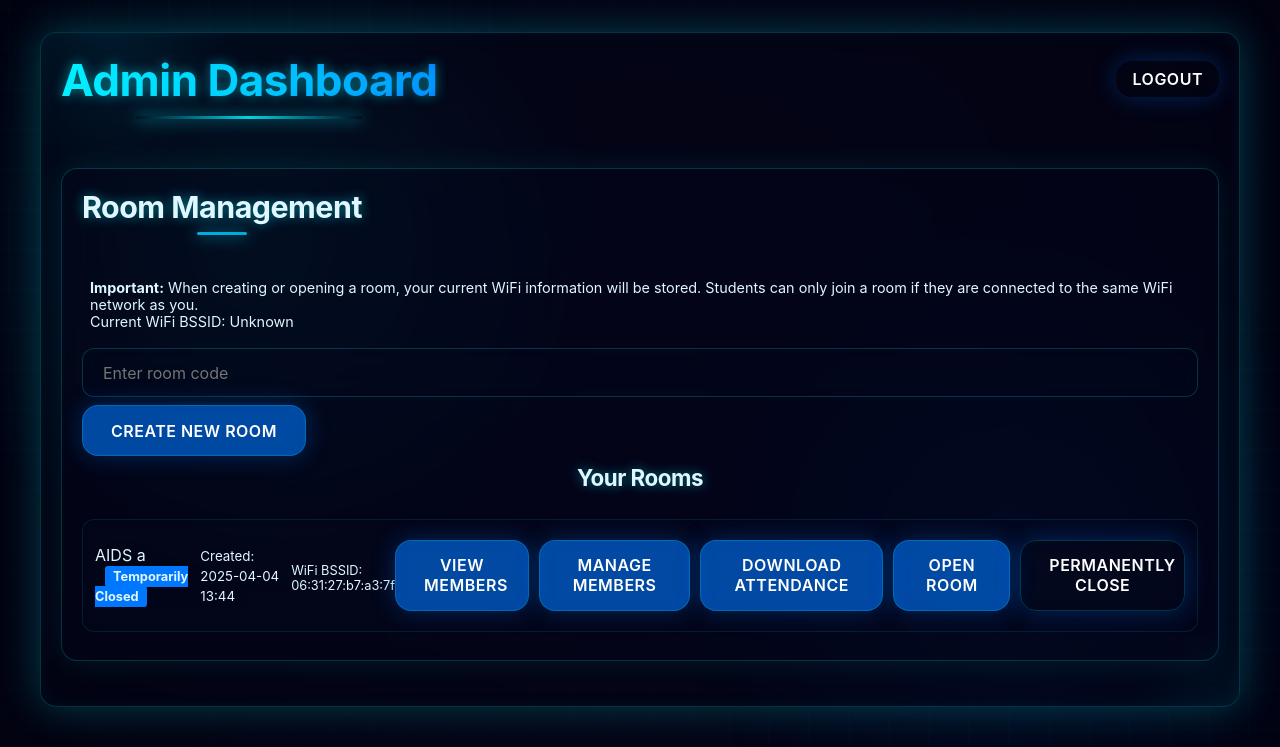
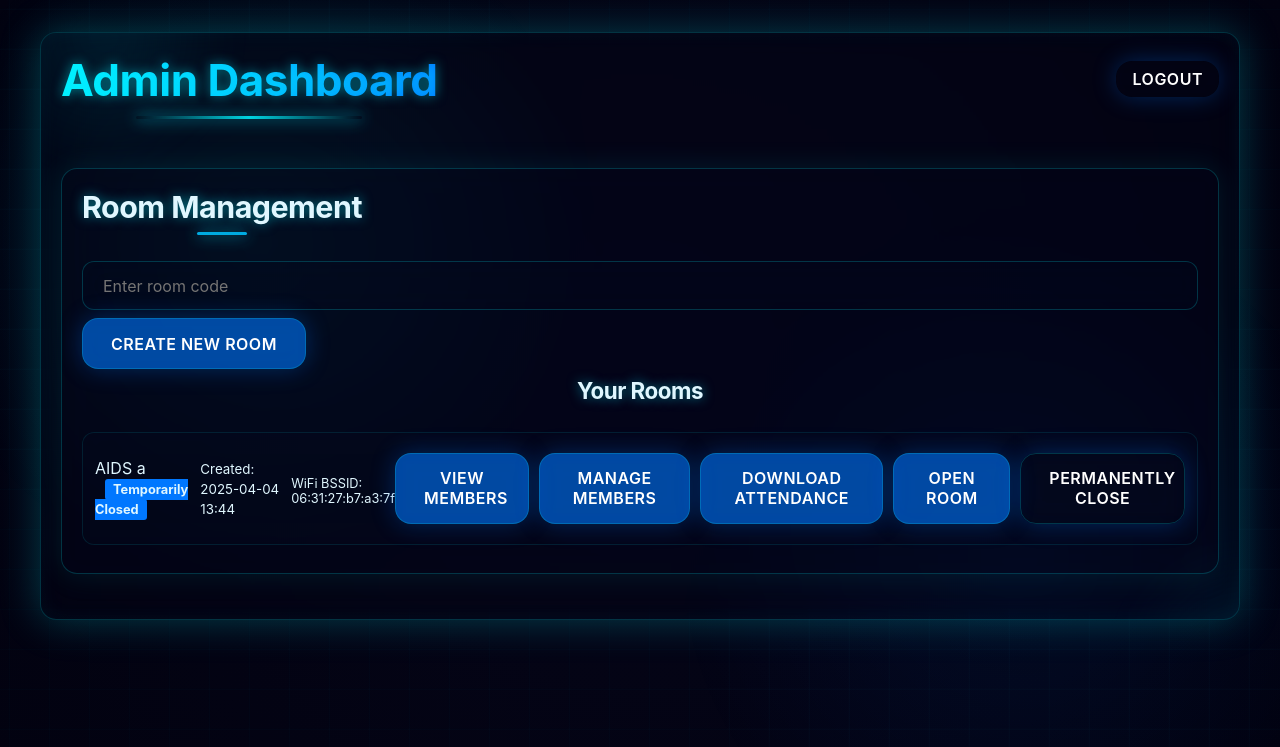
Before and after one commit to kailai-13/True_Wifi_Attendance, a Flask app: page /admin_dashboard in a window 1280 px wide. Shown: the top 747 px of the page. Run offline with Flask 3, Linux system fonts and the light colour scheme; a user stored in the database is signed in; data comes from the database, SQL or seed files in the repository; both versions use the stored data as it was after the commit.

Commit message:
added some styles

```diff
--- a/templates/admin_dashboard.html
+++ b/templates/admin_dashboard.html
@@ -15,11 +15,7 @@
         <div class="room-management">
             <h2>Room Management</h2>
 
-            <div class="wifi-warning">
-                <strong>Important:</strong> When creating or opening a room, your current WiFi information will be stored.
-                Students can only join a room if they are connected to the same WiFi network as you.
-                <div>Current WiFi BSSID: <span id="current-bssid">Loading...</span></div>
-            </div>
+
 
             <div>
                 <input type="text" id="room-code" placeholder="Enter room code">
```
Also changed, not shown: instance/rooms.db, instance/students.db, 1 other file.
